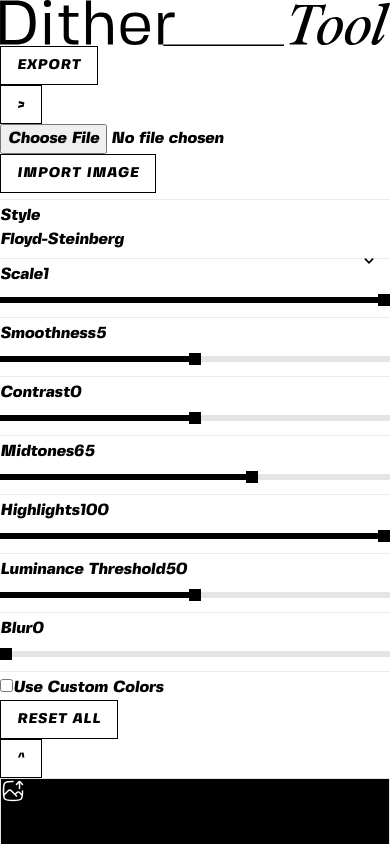
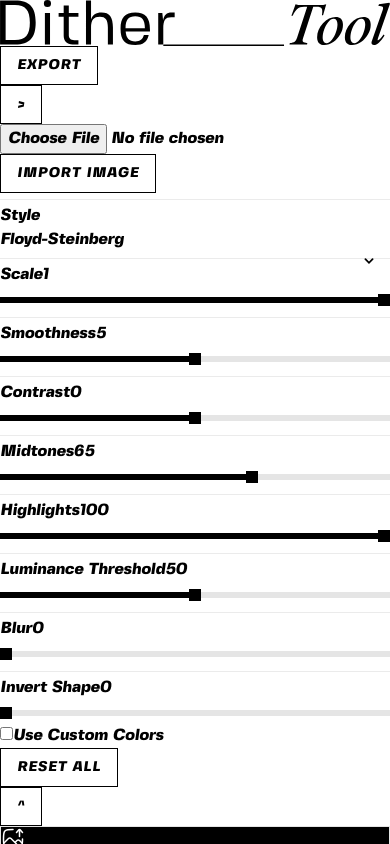
Before and after one commit to Kasaco223/DitherTool, a React (Vite) app: page / in a window 390 px wide. Shown: the top 844 px of the page. Built offline with nearby package versions, Linux system fonts and the light colour scheme.

Commit message:
feat: Add InvertShape slider and functionality

```diff
--- a/src/App.jsx
+++ b/src/App.jsx
@@ -28,6 +28,7 @@ function App() {
     luminanceThreshold: 50,
     blur: 0,
     invert: false,
+    invertShape: 0,
     style: 'Floyd-Steinberg'
   })
 
--- a/src/components/CanvasPreview.jsx
+++ b/src/components/CanvasPreview.jsx
@@ -94,6 +94,17 @@ const CanvasPreview = forwardRef(({
     ctx.drawImage(image, 0, 0)
 
     const imageData = ctx.getImageData(0, 0, canvas.width, canvas.height)
+
+    // Apply gradual color inversion based on invertShape
+    if (debouncedSettings.invertShape > 0) {
+      const data = imageData.data;
+      const amount = debouncedSettings.invertShape / 100;
+      for (let i = 0; i < data.length; i += 4) {
+        data[i] = data[i] + (255 - 2 * data[i]) * amount; // Red
+        data[i + 1] = data[i + 1] + (255 - 2 * data[i + 1]) * amount; // Green
+        data[i + 2] = data[i + 2] + (255 - 2 * data[i + 2]) * amount; // Blue
+      }
+    }
 
     let processedImageData
     switch (debouncedSettings.style) {
--- a/src/components/ControlPanel.jsx
+++ b/src/components/ControlPanel.jsx
@@ -408,6 +408,28 @@ const ControlPanel = ({
             />
           </div>
           <div className="slider-separator" style={{margin: '6px 0 4px 0', height: '1px'}}></div>
+
+          {/* InvertShape Slider */}
+          <div className="mb-3 md:mb-4">
+            <label
+              htmlFor="invertShape-slider"
+              className="flex justify-between mb-2 text-xs font-medium tracking-wide uppercase md:text-sm"
+            >
+              <span>Invert Shape</span>
+              <span>{settings.invertShape}</span>
+            </label>
+            <input
+              id="invertShape-slider"
+              type="range"
+              min="0"
+              max="100"
+              step="1"
+              value={settings.invertShape}
+              onChange={(e) => handleSliderChange('invertShape', e.target.value)}
+              className="slider"
+              style={getSliderBg(settings.invertShape, 0, 100)}
+            />
+          </div>
         </div>
         {/* --- BLOQUE CUSTOM COLORS ABAJO --- */}
         <div className="mt-1">
@@ -500,7 +522,7 @@ const ControlPanel = ({
                   className="w-4 h-4 rounded-none border-gray-200 focus:ring-black focus:ring-offset-0"
                 />
                 <label htmlFor="invert" className="text-xs font-medium tracking-wide uppercase md:text-sm">
-                  Invert
+                  Invert color
                 </label>
               </div>
             </div>
```
